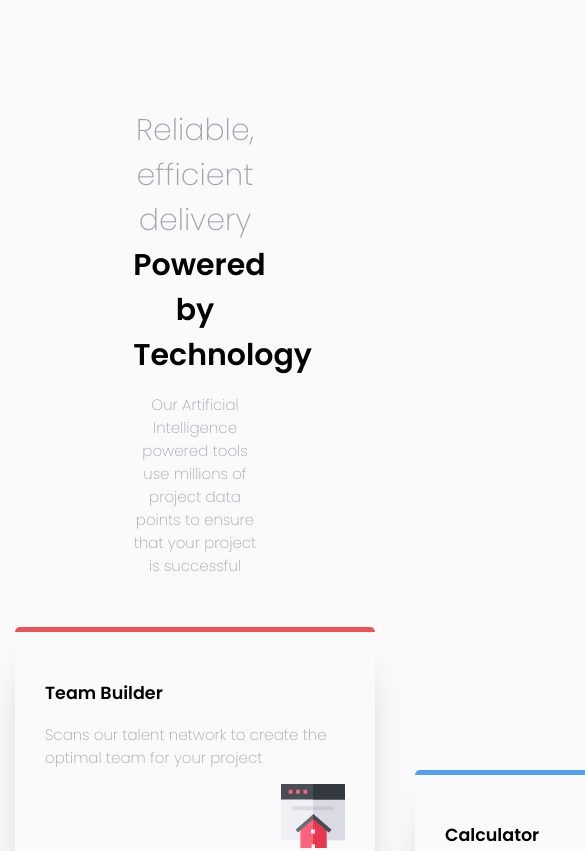
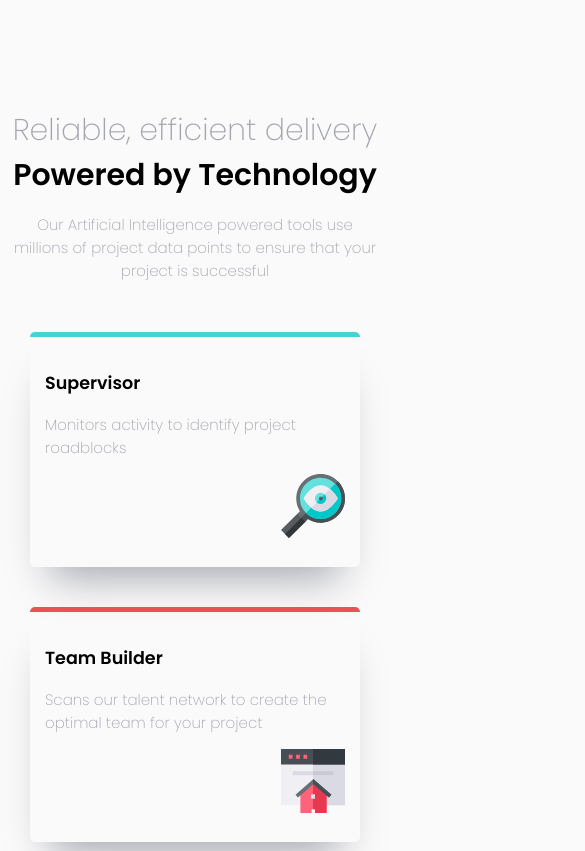
Before and after one commit to rachelpr/four-card-feature, a plain HTML site: page index.html in a window 390 px wide. Shown: the top 851 px of the page, 585 px wide, since content can reach past the window. Drawn offline with Linux system fonts and the light colour scheme.

Commit message:
Add in media styles for mobile

```diff
--- a/index.css
+++ b/index.css
@@ -60,7 +60,6 @@ header h1 {
 .box {
   border-radius: 5px;
   box-shadow: 0px 30px 40px -20px hsl(229, 6%, 66%);
-  padding: 30px;
   margin: 20px;
   width: 300px;
   height: 200px;
@@ -74,3 +73,12 @@ header h1 {
 .box svg {
   float: right;
 }
+
+@media (max-width: 1440px) and (min-width: 375px) {
+  header {
+    width: 370px;
+  }
+  .cards {
+    flex-direction: column;
+  }
+}
```
